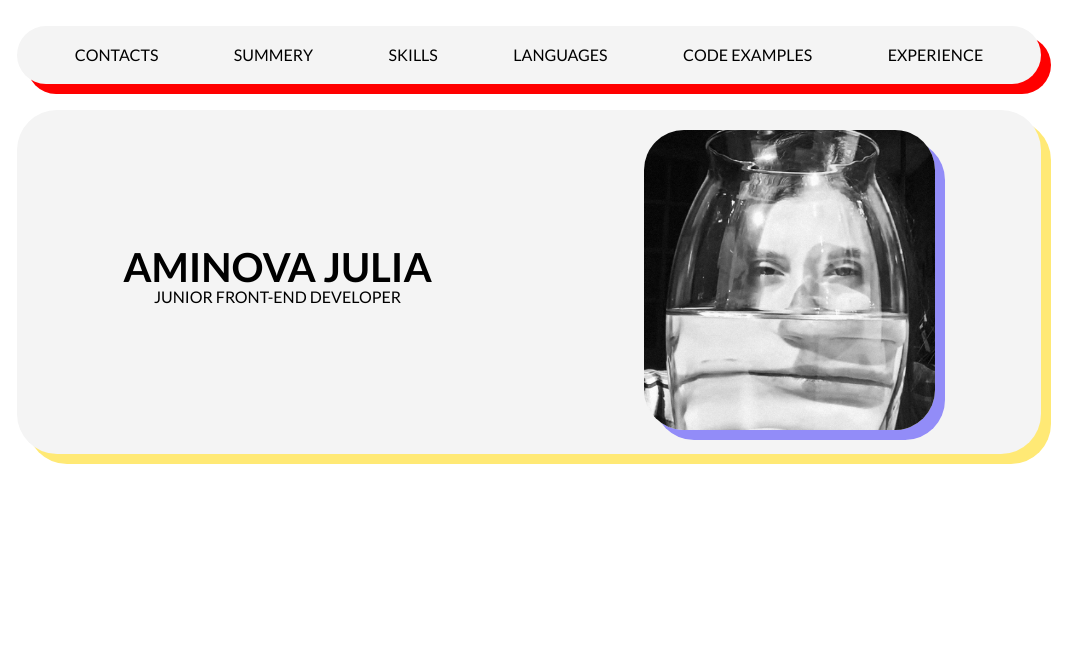
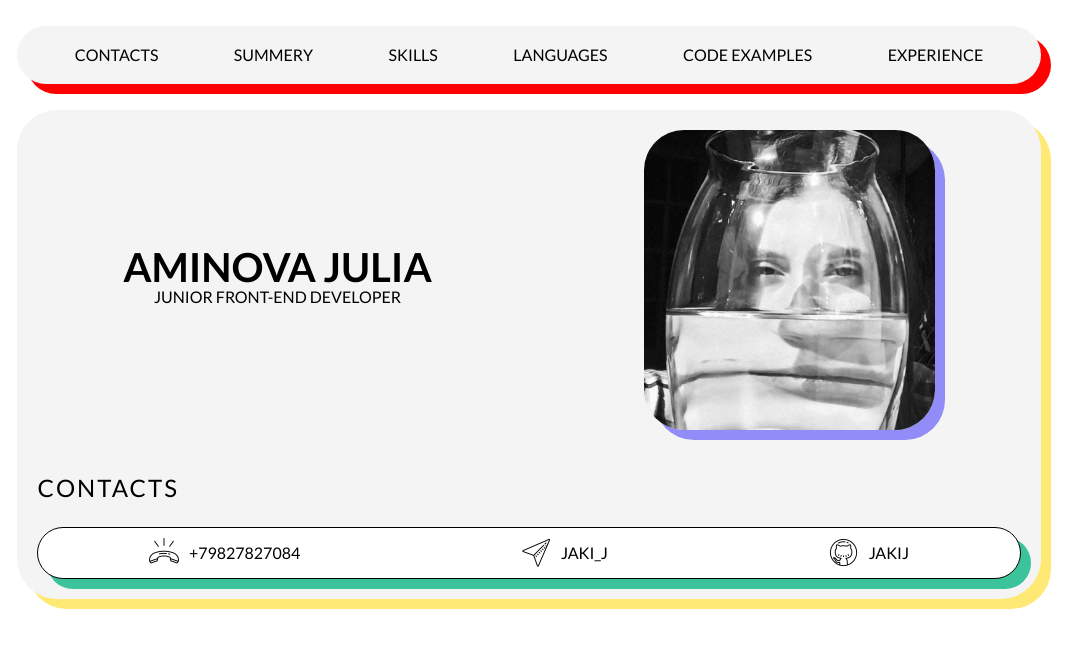
Before and after one commit to jakiJ/rsschool-cv, a plain HTML site: page index.html in a window 1280 px wide. Shown: the whole page, without its empty margins (111-1193 px from the left). Drawn offline with Linux system fonts and the light colour scheme.

Commit message:
feat: added contacts

```diff
--- a/index.html
+++ b/index.html
@@ -15,7 +15,7 @@
     <header class="header">
         <nav>
             <ul class="list_link">
-                <li class="header_link"><a href="">contacts</a></li>
+                <li class="header_link"><a href="#contacts">contacts</a></li>
                 <li class="header_link"><a href="">summery</a></li>
                 <li class="header_link"><a href="">skills</a></li>
                 <li class="header_link"><a href="">languages</a></li>
@@ -31,9 +31,27 @@
                 <p>Junior front-end developer</p>
             </div>
             <div class="img_conteiner">
-                <img src="./pig1.png" alt="mememe">
+                <img class="my_image" src="./img/pig1.png" alt="mememe">
             </div>
         </section>
+        <section class="second_section">
+            <h2 id="contats">contacts</h2>
+            <ul class="contact_links">
+                <li class="contact_link">
+                    <img src="./img/phone.png" alt="phone">
+                    <a href="">+79827827084</a>
+                </li>
+                <li class="contact_link">
+                    <img src="./img/telegram.png" alt="telegram">
+                    <a href=" https://t.me/jaki_j">jaki_j</a>
+                </li>
+                <li class="contact_link">
+                    <img src="./img/github.png" alt="github">
+                    <a href="https://github.com/jakiJ">jakiJ</a>
+                </li>
+            </ul>
+        </section>
+        <section class="third_section"></section>
     </main>
 </body>
 </html>
--- a/style.css
+++ b/style.css
@@ -87,9 +87,41 @@ h1 {
     font-size: 40px;
 }
 
-img {
+.my_image {
     box-shadow: 10px 10px 0px #928CF8;
     border-radius: 40px;
     max-width: 300px;
     max-height: 300px;
 }
+
+/*SECOND SECTION*/
+
+.second_section {
+    padding: 2%;
+    text-transform: uppercase;
+}
+
+h2 {
+    font-weight: 400;
+    letter-spacing: 2px;
+    padding-bottom: 25px;
+}
+
+.contact_links {
+    background-color: #FFFFFF;
+    border: 1px solid #000000;
+    box-shadow: 10px 10px 0px #3DC39B;
+    border-radius: 40px;
+
+    display: flex;
+    justify-content: space-around;
+    align-items: center;
+    padding: 1% 0;
+}
+
+.contact_link {
+    display: flex;
+    justify-content: center;
+    align-items: center;
+    gap: 10px;
+}
```
Also changed, not shown: img/github.png (added), img/phone.png (added), img/pig1.png (renamed from pig1.png), img/telegram.png (added).
